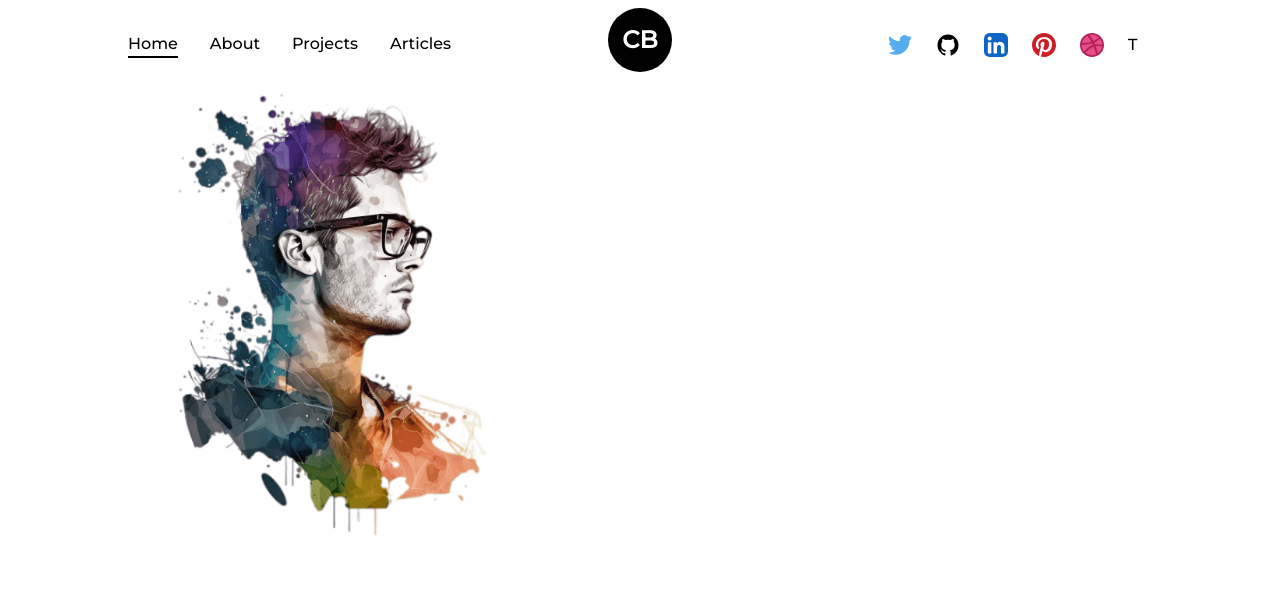
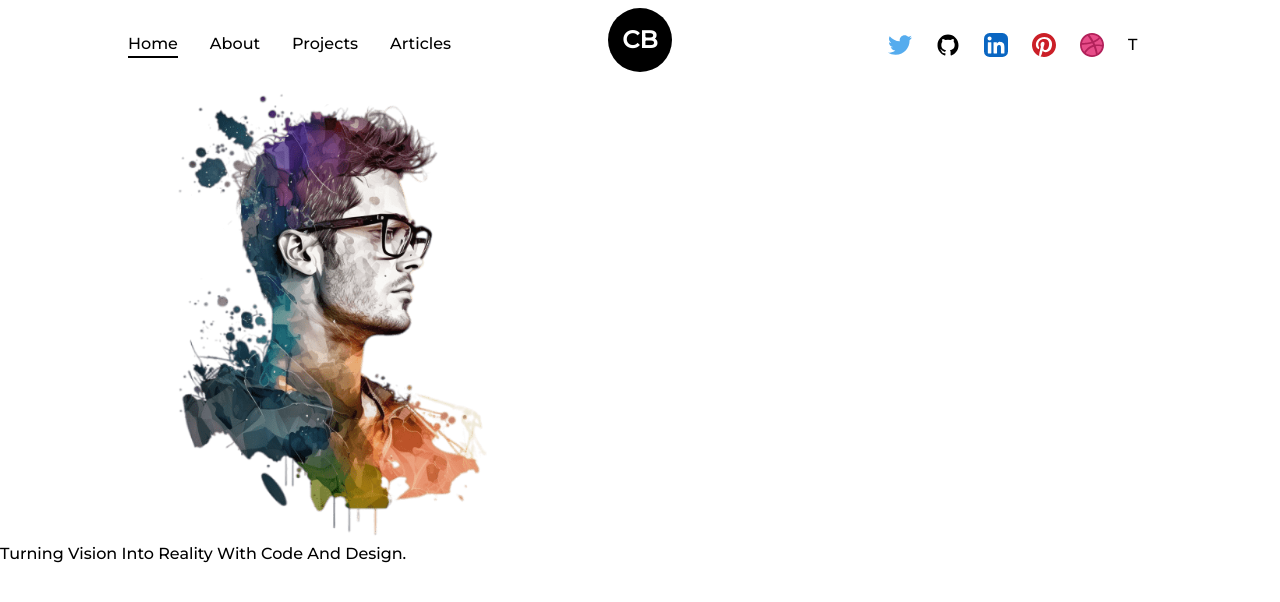
Before and after one commit to YM202c2100/tutorials, a Next.js app: page / in a window 1280 px wide. Shown: the top 602 px of the page. Built offline with nearby package versions, Linux system fonts and the light colour scheme.

Commit message:
[feat] アニメーションさせる予定のタイトル用のコンポーネントを追加

```diff
--- /dev/null
+++ b/app/components/AnimatedTitle.tsx
@@ -0,0 +1,12 @@
+
+interface animatedTitleProps{
+  text:string
+}
+
+const AnimatedTitle:React.FC<animatedTitleProps> = ({text})=>{
+  return(
+    <h1>{text}</h1>
+  )
+}
+
+export default AnimatedTitle
--- a/app/page.tsx
+++ b/app/page.tsx
@@ -1,6 +1,7 @@
 import Image from "next/image";
 import NavBar from "./components/NavBar";
 import profilePic from '@/public/images/profile/developer-pic-1.png'
+import AnimatedTitle from "./components/AnimatedTitle";
 
 export default function Page() {
   return (<>
@@ -8,5 +9,6 @@ export default function Page() {
     <div className="w-1/2">
       <Image src={profilePic} alt="Picture of developer"  className="pl-32"/>
     </div>
+    <AnimatedTitle text="Turning Vision Into Reality With Code And Design."/>
   </>);
 }
```
